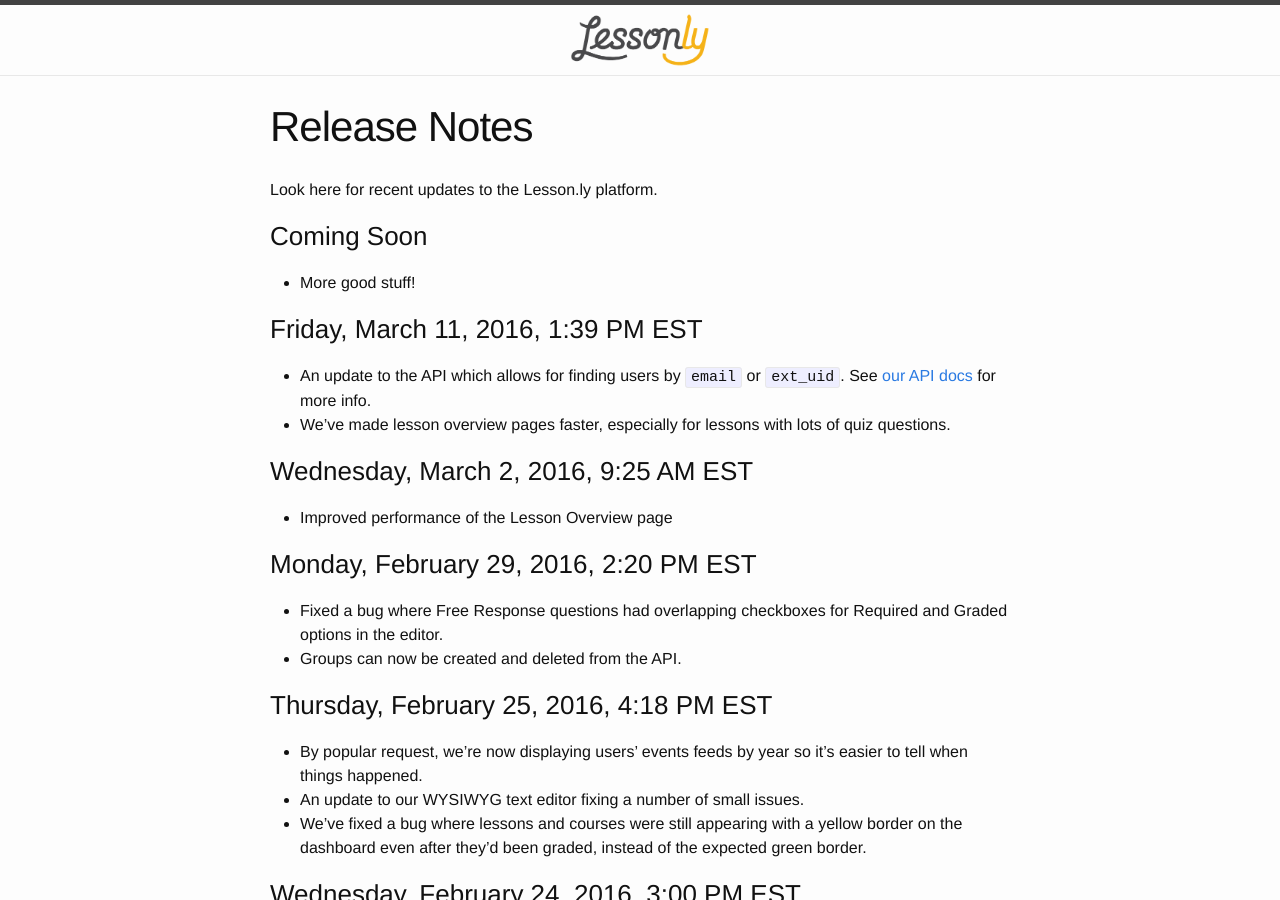
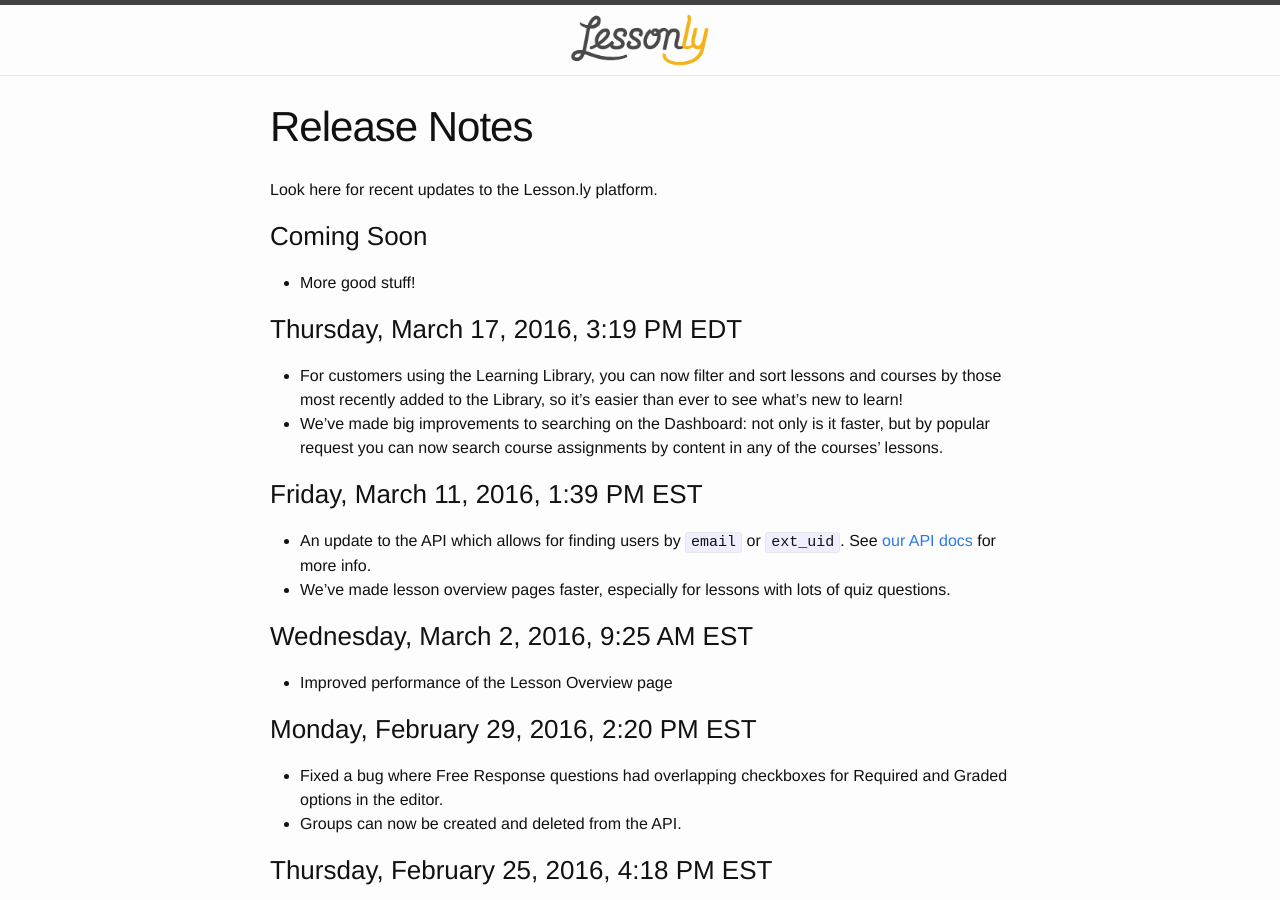
Before and after one commit to isabella232/lessonly.github.io, a Jekyll site: the page built from release-notes.md, in a window 1280 px wide and 900 px high. Built offline with Jekyll 4.4.1, drawn with Linux system fonts in a browser that asks for light colours.

Commit message:
New updates

```diff
--- a/release-notes.md
+++ b/release-notes.md
@@ -9,6 +9,11 @@
 ### Coming Soon
 
 - More good stuff!
+
+### Thursday, March 17, 2016, 3:19 PM EDT
+
+- For customers using the Learning Library, you can now filter and sort lessons and courses by those most recently added to the Library, so it’s easier than ever to see what’s new to learn!
+- We’ve made big improvements to searching on the Dashboard: not only is it faster, but by popular request you can now search course assignments by content in any of the courses’ lessons.
 
 ### Friday, March 11, 2016, 1:39 PM EST
 
```
